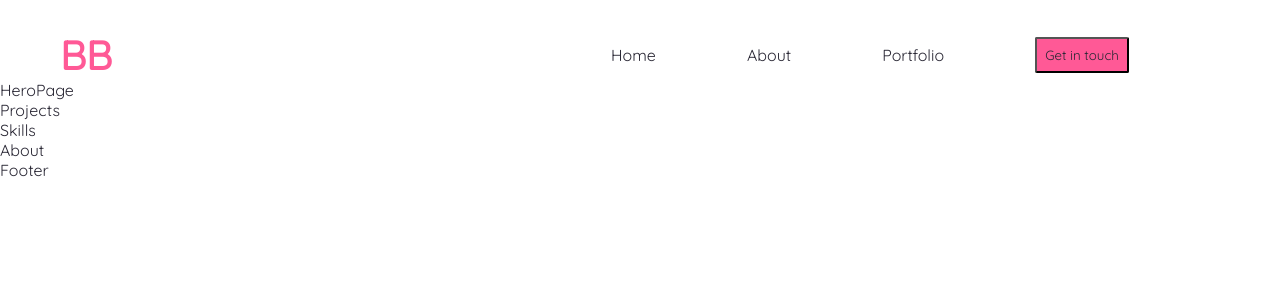
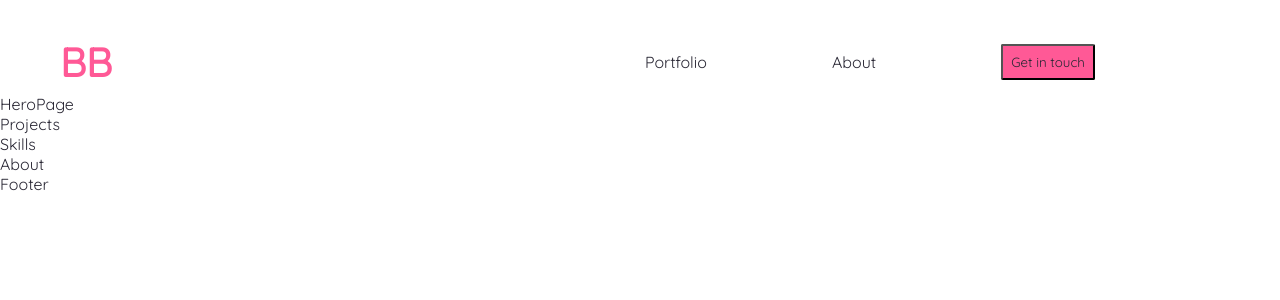
Before and after one commit to blaisebuckland/portfolio-v2, a React (Create React App) app: page / in a window 1280 px wide. Shown: the top 300 px of the page. Built offline with nearby package versions, Linux system fonts and the light colour scheme.

Commit message:
Restyle navbar

```diff
--- a/src/components/NavBar/NavBar.jsx
+++ b/src/components/NavBar/NavBar.jsx
@@ -7,9 +7,8 @@ const NavBar = () => {
     <nav className={styles.navContainer}>
       <h2 className={styles.logo}>BB</h2>
       <div className={styles.navLinksContainer}>
-        <a href="" className={styles.navLinks}>Home</a>
-        <a href="" className={styles.navLinks}>About</a>
-        <a href="" className={styles.navLinks}>Portfolio</a>
+        <a href="#projects" className={styles.navLinks}>Portfolio</a>
+        <a href="#about" className={styles.navLinks}>About</a>
         <button className={styles.btn}>Get in touch</button>
       </div>
     </nav>
--- a/src/components/NavBar/NavBar.module.scss
+++ b/src/components/NavBar/NavBar.module.scss
@@ -9,6 +9,7 @@
     justify-content: space-between;
     align-items: center;
     margin: 30px 60px 0px 60px;
+    height: 8vh;
 }
 
 .navLinksContainer {
```
